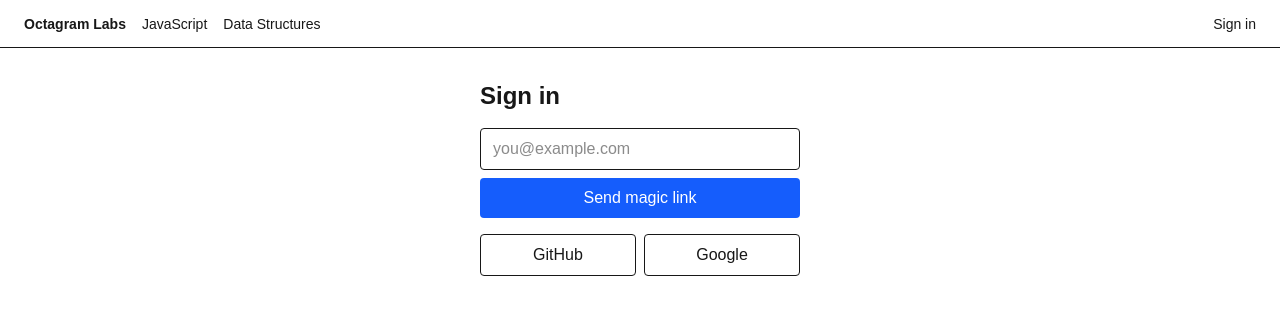
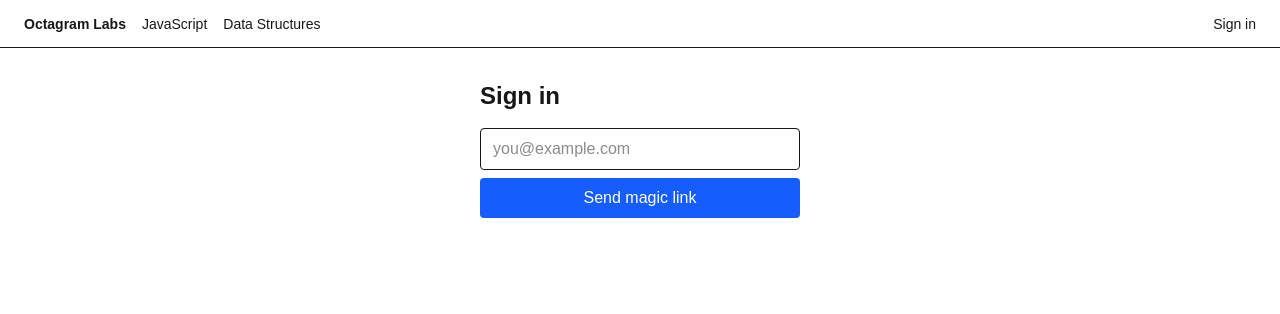
Before and after one commit to shreyaskothakonda/learn-js-octagram-labs, a Next.js app: page /login in a window 1280 px wide. Shown: the top 314 px of the page. Built offline with nearby package versions, Linux system fonts and the light colour scheme; no server answers.

Commit message:
auth: remove Google and GitHub OAuth buttons; keep email magic-link for now
GitHub OAuth will be re-added later.

Co-Authored-By: Claude Opus 4.8 <noreply@anthropic.com>

```diff
--- a/app/login/page.tsx
+++ b/app/login/page.tsx
@@ -26,16 +26,6 @@ export default function LoginPage() {
       setSent(true);
     }
   }
-  async function oauth(provider: "github" | "google") {
-    setError(null);
-    const { error } = await getSupabase().auth.signInWithOAuth({
-      provider,
-      options: { redirectTo: `${location.origin}/auth/callback` },
-    });
-    if (error) {
-      setError(error.message);
-    }
-  }
 
   return (
     <div className="mx-auto max-w-sm p-8 space-y-4">
@@ -50,10 +40,6 @@ export default function LoginPage() {
           <button className="w-full rounded bg-blue-600 text-white py-2" type="submit">Send magic link</button>
         </form>
       )}
-      <div className="flex gap-2">
-        <button onClick={() => oauth("github")} className="flex-1 rounded border py-2">GitHub</button>
-        <button onClick={() => oauth("google")} className="flex-1 rounded border py-2">Google</button>
-      </div>
     </div>
   );
 }
```
